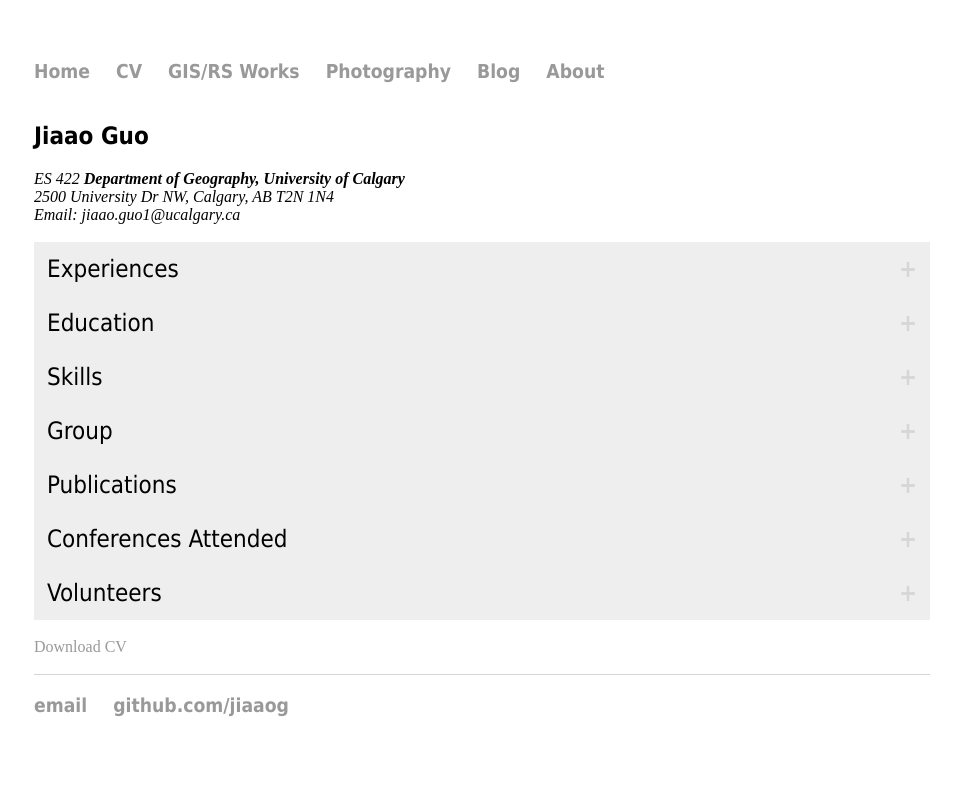
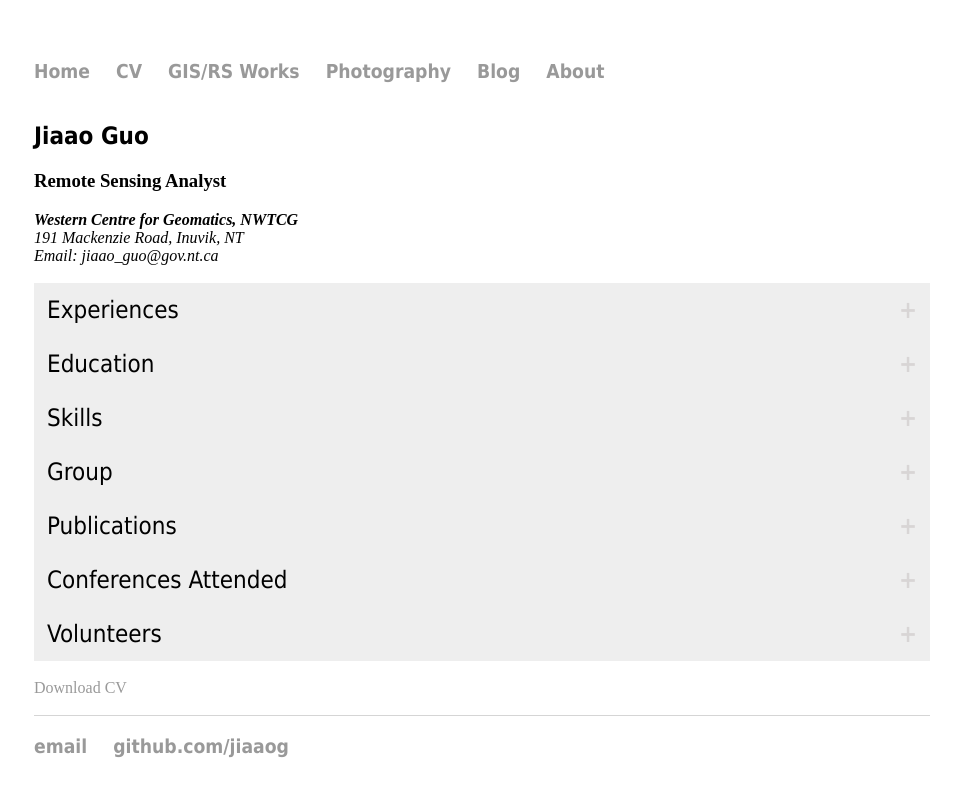
Before and after one commit to jiaaog/jiaaog.github.io, a Jekyll site: the page built from cv/index.html, in a window 1280 px wide. Shown: the top 797 px of the page, without its empty margins (158-1119 px from the left). Built offline with Jekyll 4.4.1, drawn with Linux system fonts in a browser that asks for light colours.

Commit message:
Update index.html

```diff
--- a/cv/index.html
+++ b/cv/index.html
@@ -6,24 +6,26 @@
 	<div class="cv">
 
 					<h2>Jiaao Guo</h2>
-					<address> ES 422
-					<strong>Department of Geography, University of Calgary</strong><br>
-					2500 University Dr NW, Calgary, AB T2N 1N4<br>
-					<span class="obfuscate">Email: jiaao.guo1@ucalgary.ca</span>
+		<h3> Remote Sensing Analyst </h3>
+					<address>
+					<strong>Western Centre for Geomatics, NWTCG</strong><br>
+					191 Mackenzie Road, Inuvik, NT<br>
+					<span class="obfuscate">Email: jiaao_guo@gov.nt.ca</span>
 					</address>
 		<br>
                 <button class="accordion">Experiences</button>
                 <div class="panel">
-		<p style="margin-left:40px"><strong>Project Leader; Research Assistant, QUEST</strong></p>
-                        <p style="margin-left:50px"><em>January 2019 – Current</em><br>
+		<p style="margin-left:40px"><strong>RS Analyst, WACG - NWTCG</strong></p>
+			<p style="margin-left:50px"><em>  August 2020 – Current</em><br>
+                        </p>
+		<p style="margin-left:40px"><strong>Project Leader; Research Assistant, University of Calgary</strong></p>
+                        <p style="margin-left:50px"><em>December 2018 – Current</em><br>
                         o Developed / implement mapping “toolkit” for the Accelerating Implementation of Renewable Energy (AI-RE) project in Canmore, Alberta, funded by Quality Urban Energy Systems of tomorrow (QUEST)</p>
+			o Developed / generate thematic maps for Canadian Mountain Assessment (CMA) initiative, a part of Canadian Mountain Network (CMN)<br>
+			o Using GIS andspatial analysis to understand sidewalk-width patterns and generating web-mapping app for promiting a walkable and safe Calgary during the COVID-19 pandemic</p>
                 <p style="margin-left:40px"><strong>GIS Analyst, Family Medicine at Cumming School of Medicine, University of Calgary</strong></p>
 			<p style="margin-left:50px"><em>  December 2018 – Current</em><br>
                         o Developed and maintain a map of influenza outbreak in Alberta, Canada</p>
-	        <p style="margin-left:40px"><strong>GIS Consultant, Sustainable Calgary</strong></p>
-			<p style="margin-left:45px"><em>May 2018 – May 2019</em><br>
-                        o Developed population density maps for Healthy Places: Designing for Health in Alberta <br>
-                        o Provided geocoding of collision sites for Montreal, Canada (on-going study)</p>
 
 		</div>
 
```
